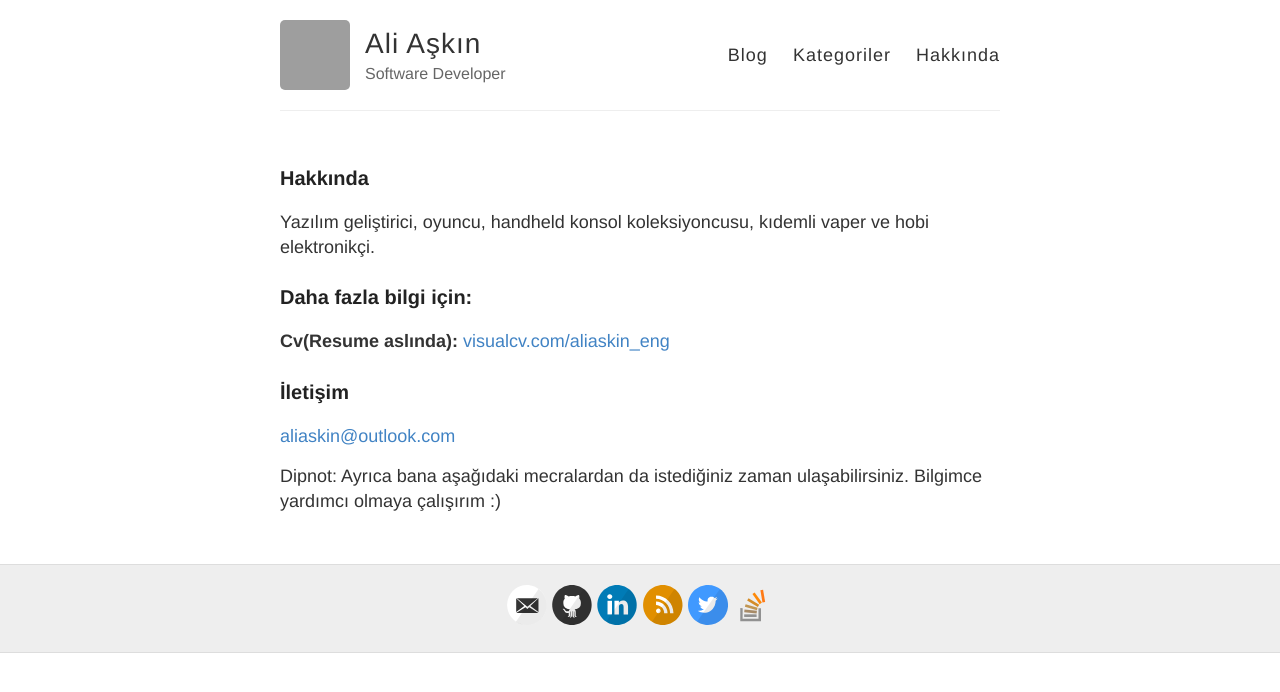
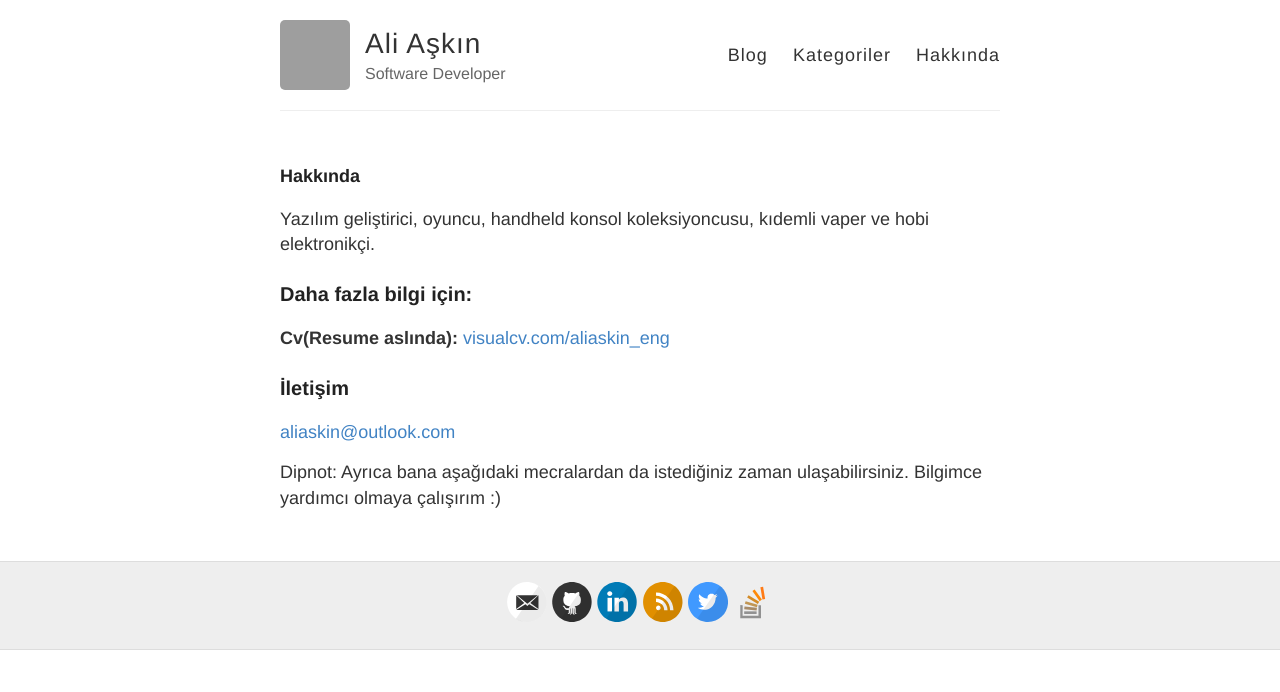
Before and after one commit to darkrpd/darkrpd.github.io, a Jekyll site: the page built from about.md, in a window 1280 px wide. Shown: the top 692 px of the page. Built offline with Jekyll 4.4.1, drawn with Linux system fonts in a browser that asks for light colours; grey boxes are pictures that could not be loaded.

```diff
--- a/about.md
+++ b/about.md
@@ -4,7 +4,7 @@ permalink: "/about/"
 layout: page
 ---
 
-### Hakkında
+###### Hakkında
 
 Yazılım geliştirici, oyuncu, handheld konsol koleksiyoncusu, kıdemli vaper ve hobi elektronikçi.
 
```
